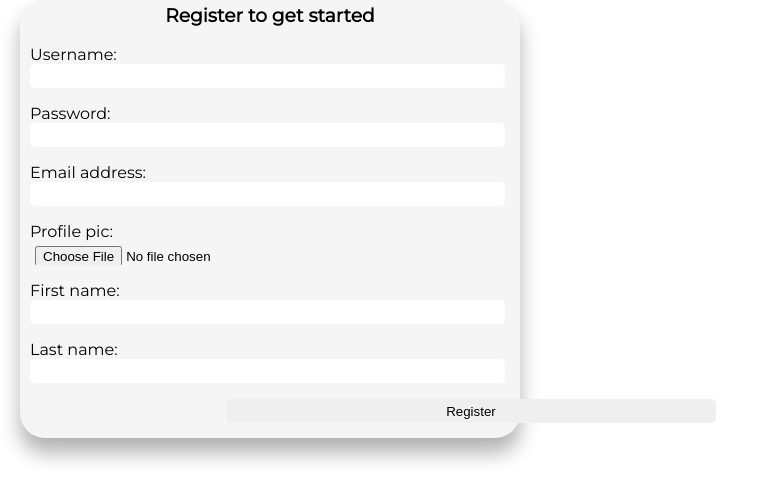
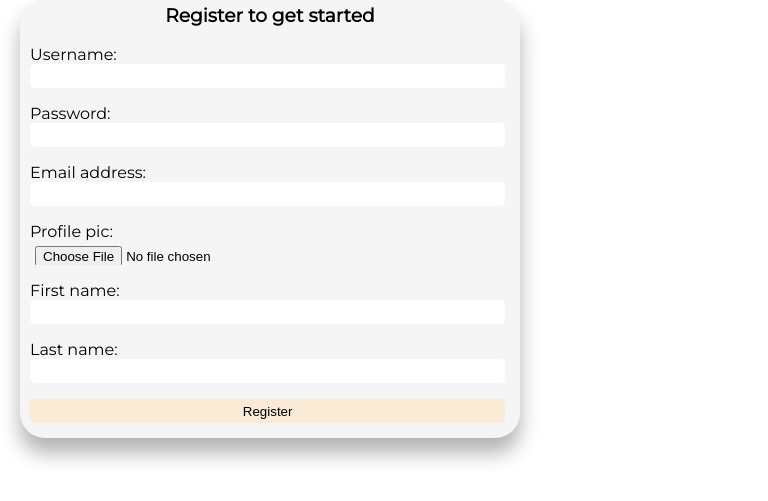
Before and after one commit to addison912/learnify.ly, a Django app: page / in a window 1280 px wide. Shown: the part 172-673 px from the top of the page, without its empty margins (0-768 px from the left). Run offline with Django 3.2, Linux system fonts and the light colour scheme; some libraries are stand-ins or nearby versions.

Commit message:
made the registrations form look less bad

```diff
--- a/learnify/static/css/main.css
+++ b/learnify/static/css/main.css
@@ -143,14 +143,11 @@ nav ul li:hover:before {
 
 
 body>main>div>div>form>input {
-  margin-left: 40%;
-  margin-right: 40%;
   margin-bottom: 15px;
-  width: 100%;
-
+  background-color: antiquewhite;
 }
 
-body>main>div>div>form>p>input {
+.jumbotron input {
   width: 97%;
   /* margin-right: 10px; */
 }
```
